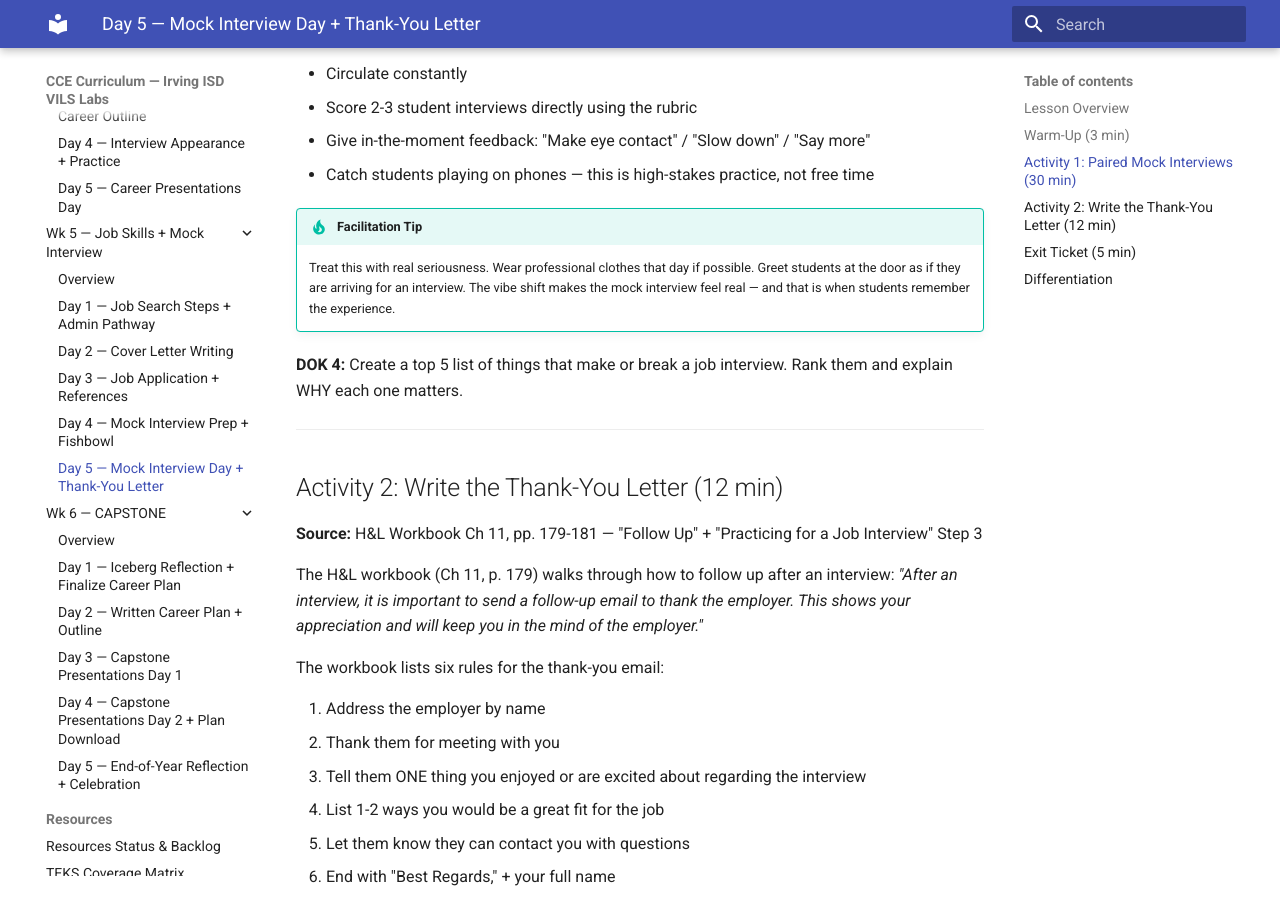
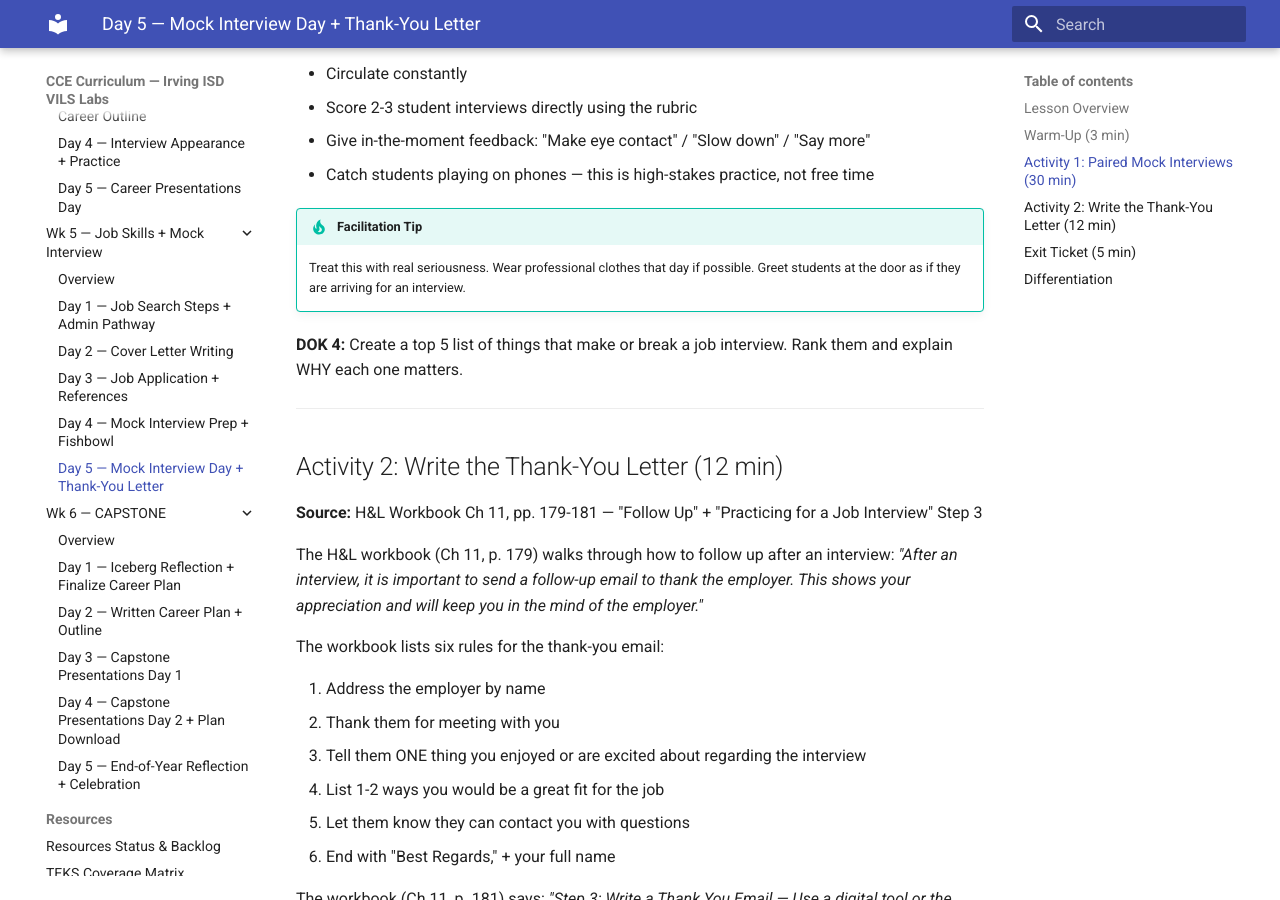
Before and after one commit to elbrielle/cce-curriculum, an MkDocs documentation site: the page built from docs/6sw/wk5-job-skills-mock-interview/day5.md, in a window 1280 px wide and 900 px high, scrolled down 1729 px. Built offline with MkDocs 1.6.1 and Material for MkDocs 9.7.7, drawn with Linux system fonts in a browser that asks for light colours.

Commit message:
Track A3: Declarative fluff sweep — 3 edits across 3 files
Second Dimension 9 pass per PLANNING.md §10 priority list. After the
first retroactive sweep (bfb4cac) cleared "This is real / This builds
real / Real conferences / Real interviews" patterns, this sweep
addresses the remaining declarative-fluff shapes called out in rule 9
of editing-heuristics.md.

Edits:
- 6SW Wk5 Day 5 (Mock Interview Facilitation Tip): drop trailing
  "The vibe shift makes the mock interview feel real — and that is
  when students remember the experience" filler. Keep the three
  actionable instructions.
- 6SW Wk6 Day 3 (Capstone Facilitation Tip): drop "Real audiences
  make presentations feel real" cliche sentence. Keep the dual-goal
  "celebration AND assessment" framing, which is legitimate.
- 4SW Wk1 Career Planning overview (Career Connection): delete the
  opening sentence "This is the most important planning week of the
  first half of the year" — declarative superlative with no concrete
  tie. Paragraph is substantive without it.

Patterns verified clean after sweep:
- feel real: 0 hits
- This is the most important: 0 hits
- Not just X, but Y constructions: 0 hits
- uncomfortable but: 0 hits
- Dimension 9 (This is real / Real conferences / Real interviews): 0

"Make this" (3 hits) intentionally preserved — all three are
facilitation-tip framings with concrete pedagogical advice, not
hollow filler (Wk0 Day 1 contract seriousness, 6SW Wk5 Day 3
slowing-down exercise, 6SW Wk6 Day 5 quiet writing moment).

A2 (Directive → Suggestion sweep) evaluated and skipped as no-op:
after verification, "Walk students through" (31 hits) and "project
the" (58 hits) are the recommended facilitation register per
CLAUDE.md lines 23/26; "hard checkpoint" already at 0; real
classroom-culture directives (voice levels, checkout procedures)
only exist in 1SW Wk0 Day 1, already softened by commit 6745afa.
No fabricated edits to hit a line count.

Preservation loop: mkdocs --strict clean; scripting=0; DOK 2-4
clean; timing 45-55 clean; Support/ELL clean; Dimension 9 clean.

Co-Authored-By: Claude Opus 4.6 (1M context) <noreply@anthropic.com>

```diff
--- a/docs/6sw/wk5-job-skills-mock-interview/day5.md
+++ b/docs/6sw/wk5-job-skills-mock-interview/day5.md
@@ -57,7 +57,7 @@ The workbook (Ch 11, p. 180) explicitly walks through this activity: *"Pair up w
 - Catch students playing on phones — this is high-stakes practice, not free time
 
 !!! tip "Facilitation Tip"
-    Treat this with real seriousness. Wear professional clothes that day if possible. Greet students at the door as if they are arriving for an interview. The vibe shift makes the mock interview feel real — and that is when students remember the experience.
+    Treat this with real seriousness. Wear professional clothes that day if possible. Greet students at the door as if they are arriving for an interview.
 
 **DOK 4:** Create a top 5 list of things that make or break a job interview. Rank them and explain WHY each one matters.
 
```
Also changed, not shown: docs/4sw/wk1-career-planning/overview.md (+1 -1 lines), docs/6sw/wk6-capstone/day3.md (+1 -1 lines).
